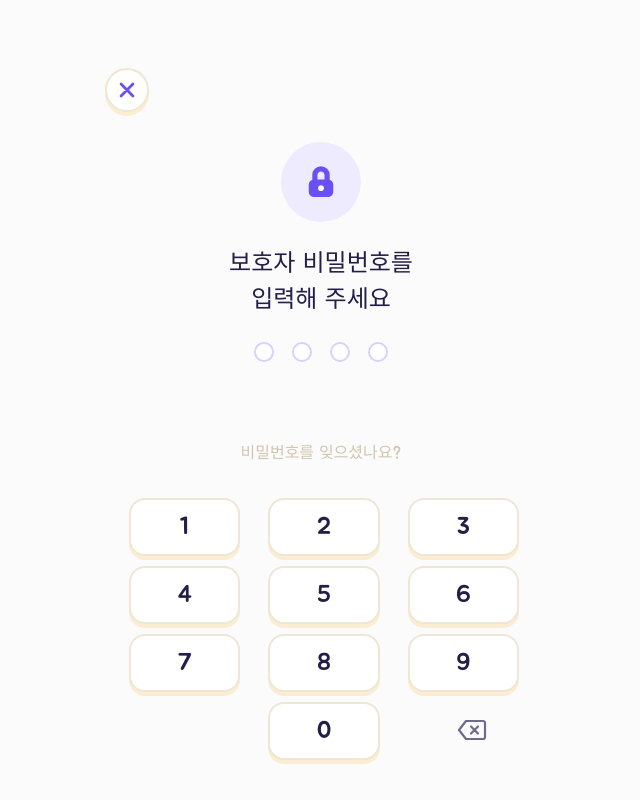
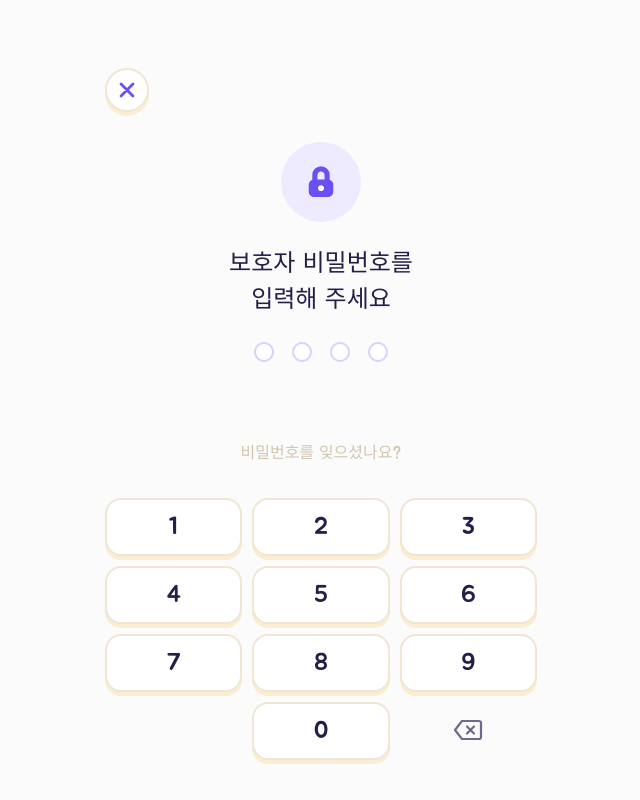
Before and after one commit to line4thon-moyamoya/FE, a React (Vite) app: page /guardian/password in a window 1280 px wide. Shown: the whole page, without its empty margins (319-959 px from the left). Built offline with nearby package versions, Linux system fonts and the light colour scheme; no server answers.

Commit message:
💄 Design: 키패드와 나이 선택 버튼을 열 너비에 맞춤

```diff
--- a/src/components/Signup/AgeSelect.tsx
+++ b/src/components/Signup/AgeSelect.tsx
@@ -17,7 +17,7 @@ export default function AgeSelect({ value, onChange }: AgeSelectProps) {
         <button
           type="button"
           onClick={() => onChange("3-4")}
-          className={`h-[52px] w-[170px] rounded-2xl font-jua text-lg ${
+          className={`h-[52px] min-h-[52px] flex-1 min-w-0 rounded-2xl font-jua text-lg ${
             value === "3-4" ? selectedStyle : defaultStyle
           }`}
         >
@@ -27,7 +27,7 @@ export default function AgeSelect({ value, onChange }: AgeSelectProps) {
         <button
           type="button"
           onClick={() => onChange("5")}
-          className={`h-[52px] w-[170px] rounded-2xl font-jua text-lg ${
+          className={`h-[52px] min-h-[52px] flex-1 min-w-0 rounded-2xl font-jua text-lg ${
             value === "5" ? selectedStyle : defaultStyle
           }`}
         >
--- a/src/components/Signup/Keypad.tsx
+++ b/src/components/Signup/Keypad.tsx
@@ -8,12 +8,12 @@ interface KeypadProps {
 const NUMBERS = ["1", "2", "3", "4", "5", "6", "7", "8", "9"];
 
 const keyStyle =
-  "flex h-[58px] w-[111.33334px] items-center justify-center rounded-2xl border-2 border-[#EFE6D3] bg-white " +
+  "flex h-[58px] w-full min-w-0 items-center justify-center rounded-2xl border-2 border-[#EFE6D3] bg-white " +
   "font-jua text-2xl text-[#241F48] font-normal leading-8 shadow-[0px_4px_0px_0px_rgba(250,237,209,1.00)] cursor-pointer";
 
 export default function Keypad({ onNumber, onDelete }: KeypadProps) {
   return (
-    <div className="grid w-full grid-cols-3 gap-[10px] pl-6">
+    <div className="grid w-full grid-cols-3 gap-[10px]">
       {NUMBERS.map((num) => (
         <button
           key={num}
```
